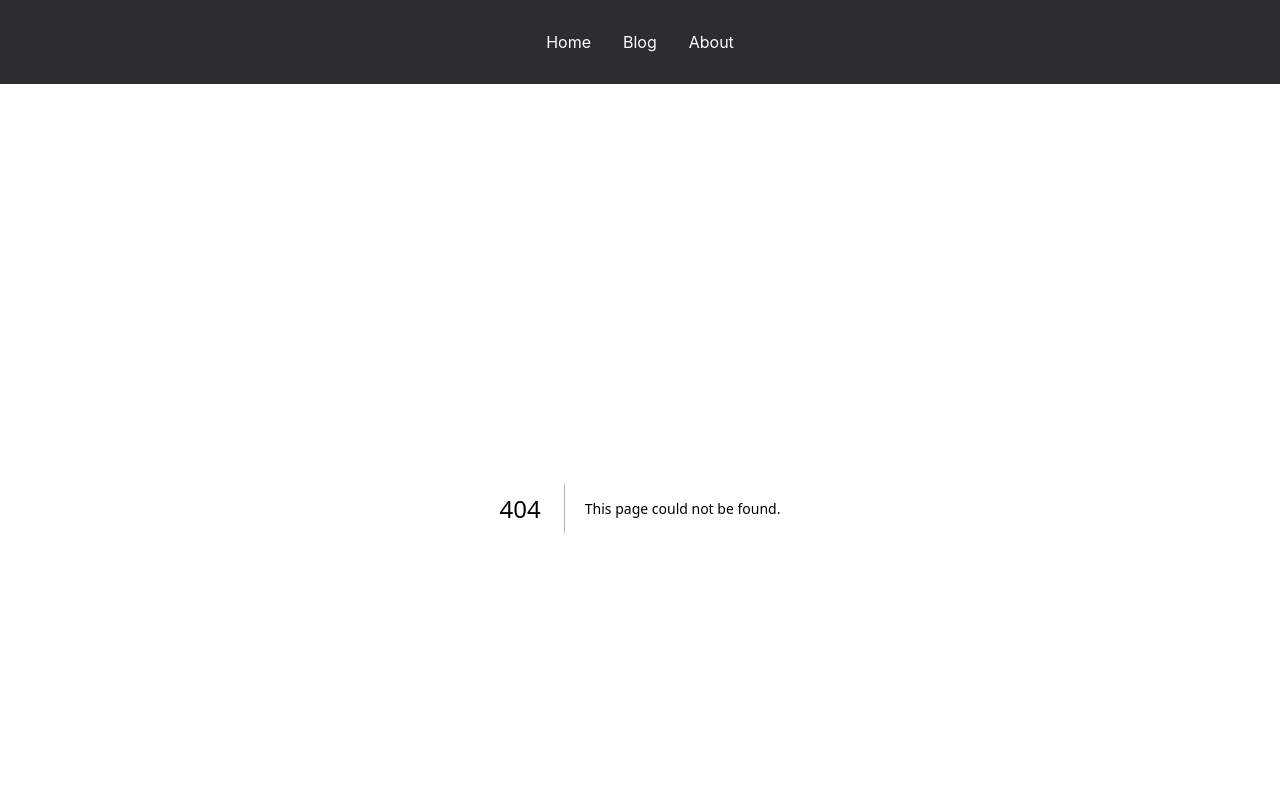
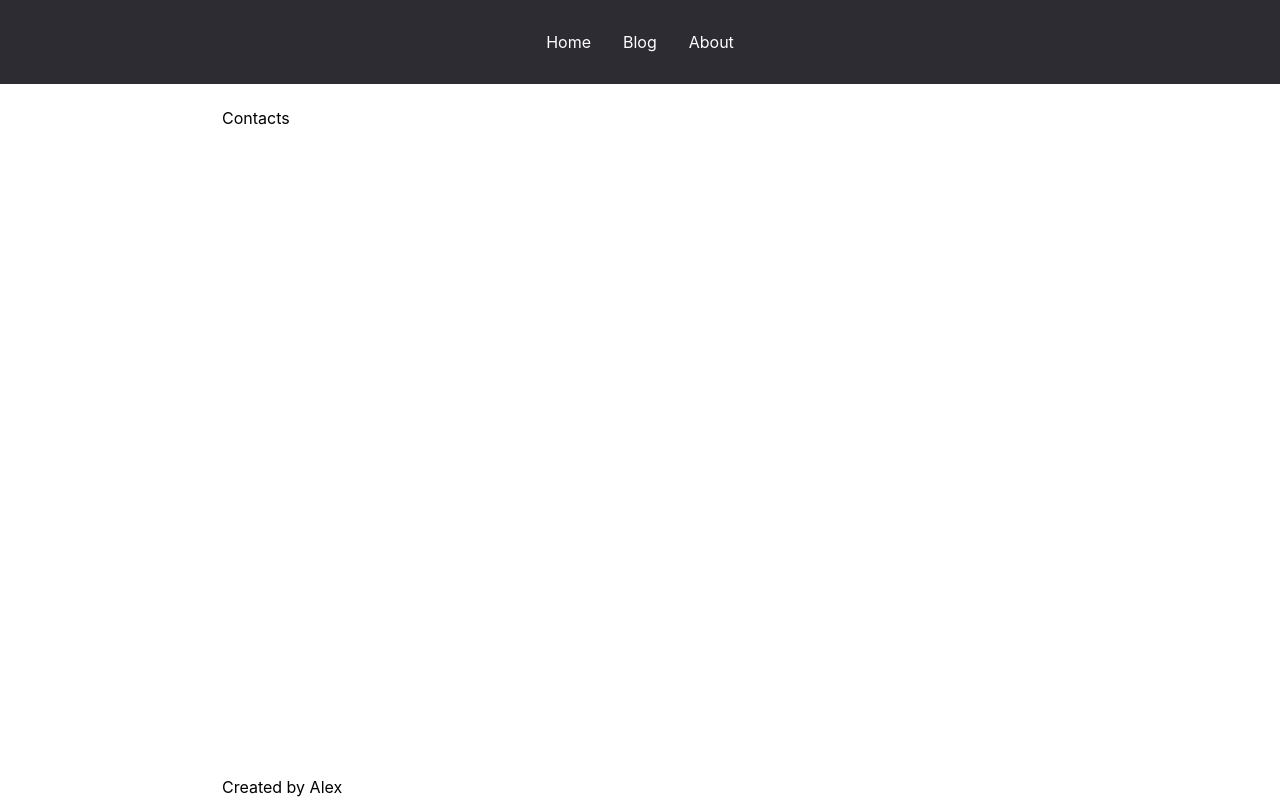
Before and after one commit to gAlex71/Next-basics, a Next.js app: page /about/contacts in a window 1280 px wide. Before the commit this address had no page. Shown: the top 800 px of the page. Built offline with nearby package versions, Linux system fonts and the light colour scheme.

Commit message:
new pages

```diff
--- /dev/null
+++ b/app/about/contacts/page.tsx
@@ -0,0 +1,9 @@
+import React from 'react'
+
+const Contacts = () => {
+  return (
+    <div>Contacts</div>
+  )
+}
+
+export default Contacts;
```
Also changed, not shown: app/about/team/page.tsx (added, +9 -0 lines), app/blog/[id]/page.tsx (added, +13 -0 lines).
